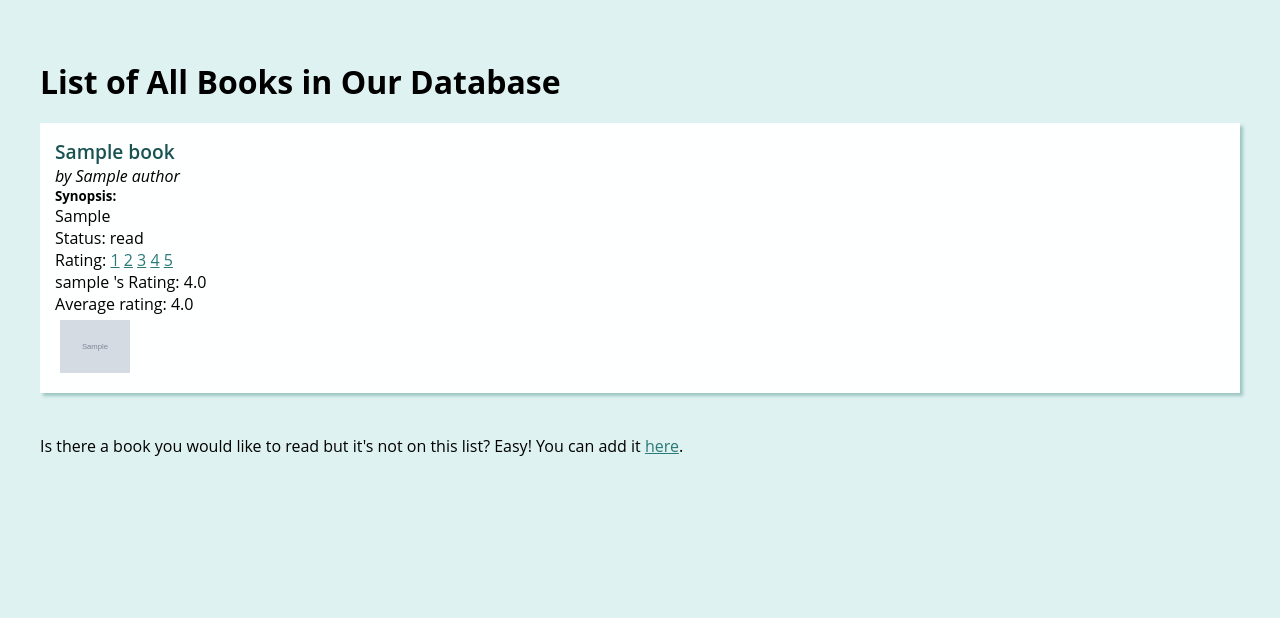
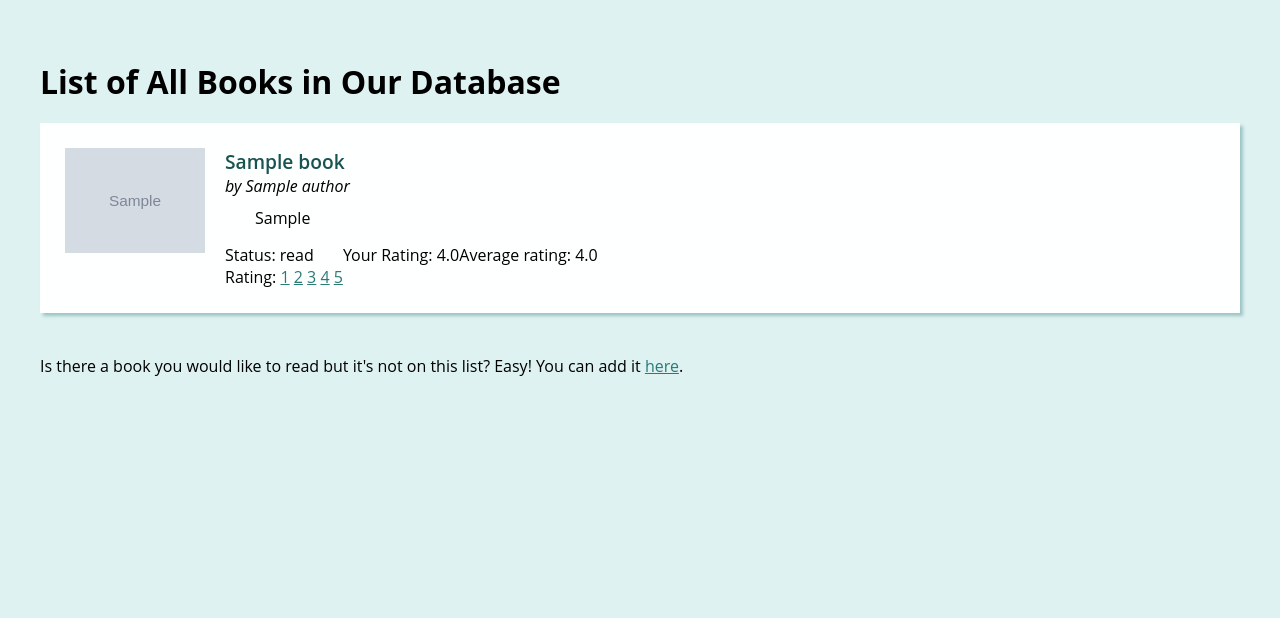
Before and after one commit to JanaRankova/final_project, a Flask app: page /list/ in a window 1280 px wide. Shown: the part 110-728 px from the top of the page. Run offline with Flask 2, Linux system fonts and the light colour scheme; a user stored in the database is signed in; tables that the repository leaves empty hold one stand-in row (values such as "Sample post"); grey boxes marked "Sample" are stand-in pictures.

Commit message:
avg_rating method to UsersBook, new view layout

```diff
--- a/app/models.py
+++ b/app/models.py
@@ -1,5 +1,6 @@
 from . import db
 from flask_login import UserMixin
+from sqlalchemy.sql import func
 
 
 class Author(db.Model):
@@ -55,5 +56,16 @@ class UsersBook(db.Model):
     book = db.relationship('Book', backref='users_book')
     user = db.relationship('User', backref='users_book')
 
+    def average_rating(self):
+        """
+        Takes average rating of every book by book_id and creates dictionary
+        so ratings can be matched with proper book in view.
+        """
+
+        avg_rating = db.session.query(self.book_id, func.avg(
+            self.rating)).group_by(self.book_id).all()
+
+        return dict(avg_rating)
+
     def __repr__(self):
         return '<Reading {}{}>'.format(self.book_id, self.user_id)
--- a/app/routes.py
+++ b/app/routes.py
@@ -5,7 +5,6 @@ from . import loginManager, os
 from .auth import create_password, check_password
 from .forms import LoginForm, RegistrationForm, BookAdditionForm
 from .models import db, Book, Author, UsersBook, User
-from sqlalchemy.sql import func
 from werkzeug.utils import secure_filename
 from datetime import datetime
 
@@ -34,16 +33,13 @@ def list_of_books():
         }
 
     all_books = Book.query.all()
-    avg_rating = db.session.query(UsersBook.book_id, func.avg(
-        UsersBook.rating)).group_by(UsersBook.book_id).all()
-    print(avg_rating)
-    avg_rating_dict = dict(avg_rating)
-    print(avg_rating_dict)
+
+    avg_rating = UsersBook.average_rating(UsersBook)
 
     return render_template(
             '/list_of_books.html',
             all_books=all_books, book_status=book_status,
-            avg_rating_dict=avg_rating_dict, next_url='list_of_books')
+            avg_rating=avg_rating, next_url='list_of_books')
 
 
 @app.route('/profile/')
@@ -62,9 +58,12 @@ def profile():
         else:
             reading_books.append(book)
 
+    avg_rating = UsersBook.average_rating(UsersBook)
+
     return render_template(
         '/profile.html', read_books=read_books,
-        reading_books=reading_books, next_url='profile'
+        reading_books=reading_books, next_url='profile',
+        avg_rating=avg_rating
     )
 
 
--- a/app/static/styles/style.css
+++ b/app/static/styles/style.css
@@ -117,11 +117,41 @@ li {
 
 li:hover {background-color: #3aafa973;}
 
+.coverwrapper {
+    display: flex;
+    flex-direction: row-reverse;
+    justify-content: left;
+}
+
+.sidetocover {
+    padding: 10px;
+    display: flex;
+    flex-direction: column;
+    justify-content: space-between;
+}
+
+.textcontent {
+    padding-bottom: 15px;
+}
+
+.status {
+    display: flex;
+    flex-direction: row;
+    justify-content: space-between;
+    align-items: baseline;
+}
+
+article {
+    padding-top: 10px;
+    margin-right: 60px;
+    text-indent: 30px;
+
+}
+
 img {
-    max-width: 5em;
-    max-height: 10em;
+    max-width: 10em;
     object-fit: contain;
-    padding: 5px;
+    padding: 10px;
     display: block;
 }
 
--- a/app/templates/list_of_books.html
+++ b/app/templates/list_of_books.html
@@ -7,42 +7,61 @@
         <div class="nopaddingdiv">
             <ul>
                 {% for book in all_books %}
-                    <li><div class="bookname">{{ book.name }}</div>
+                    <li>
+                        <div class="coverwrapper">
+                            <div class="sidetocover">
+                                <div class="textcontent">
+                                    <div class="bookname">{{ book.name }}</div>
                                     <div class='author'>by {{ book.author.name }}</div>
-                        <article><h5>Synopsis:</h5>
+                                    <article>
                                         <p>{{ book.synopsis }}</p>
                                     </article>
+                                </div>
+                                <div class="status">
                                     {% if book.id in book_status and book_status[book.id]['book_status'] == 'reading' %}
+                                        <div class="changeable">
                                             <div>Status: reading</div>
                                             <div>Rating:
                                                 {% for rating in range(1,6) %}
                                                 <a href="{{ url_for('set_status', book_id= book.id, status= 'read', next_url=next_url, rating=rating) }}">{{ rating }}</a>
                                                 {% endfor %}
                                             </div>
+                                        </div>
                                     {% elif book.id in book_status and book_status[book.id]['book_status'] == 'read' %}
+                                        <div class="changeable">
                                             <div>Status: read</div>
                                             <div>Rating:
                                                 {% for rating in range(1,6) %}
                                                 <a href="{{ url_for('set_status', book_id= book.id, status= 'read', next_url=next_url, rating=rating) }}">{{ rating }}</a>
                                                 {% endfor %}
                                             </div>
-                            <div>{{ current_user.username }} 's Rating: {{ book_status[book.id]['book_rating'] }}</div>
+                                        </div>
+                                        <div class="ratings">
+                                            <div>Your Rating: {{ book_status[book.id]['book_rating'] }}</div>
+                                        </div>
                                     {% else %}
+                                        <div class="changeable">
                                             <div>Status:
                                                 <a href="{{ url_for('set_status', book_id= book.id, status= 'reading', next_url=next_url) }}">Add to currently reading</a>
                                             </div>
+                                        </div>
                                     {% endif %}
+                                        <div class="ratings">
                                             <div>Average rating:
-                                {% if avg_rating_dict[book.id] %}
-                                    {{ avg_rating_dict[book.id] }}
+                                                {% if avg_rating[book.id] %}
+                                                    {{ avg_rating[book.id] }}
                                                 {% else %}
                                                     Not rated yet
                                                 {% endif %}
                                             </div>
-                            <div>
+                                        </div>
+                                </div>
+                            </div>
+                            <div class="cover">
                                 {% if book.cover %}
                                     <img src="{{ url_for('static', filename=book.cover) }}" alt="Cover">
                                 {% endif %}
+                            </div>
                         </div>
                     </li>
                 {% endfor %}
```
Also changed, not shown: app/templates/profile.html (+38 -4 lines). Lines whose indentation alone changed are shown as unchanged.
